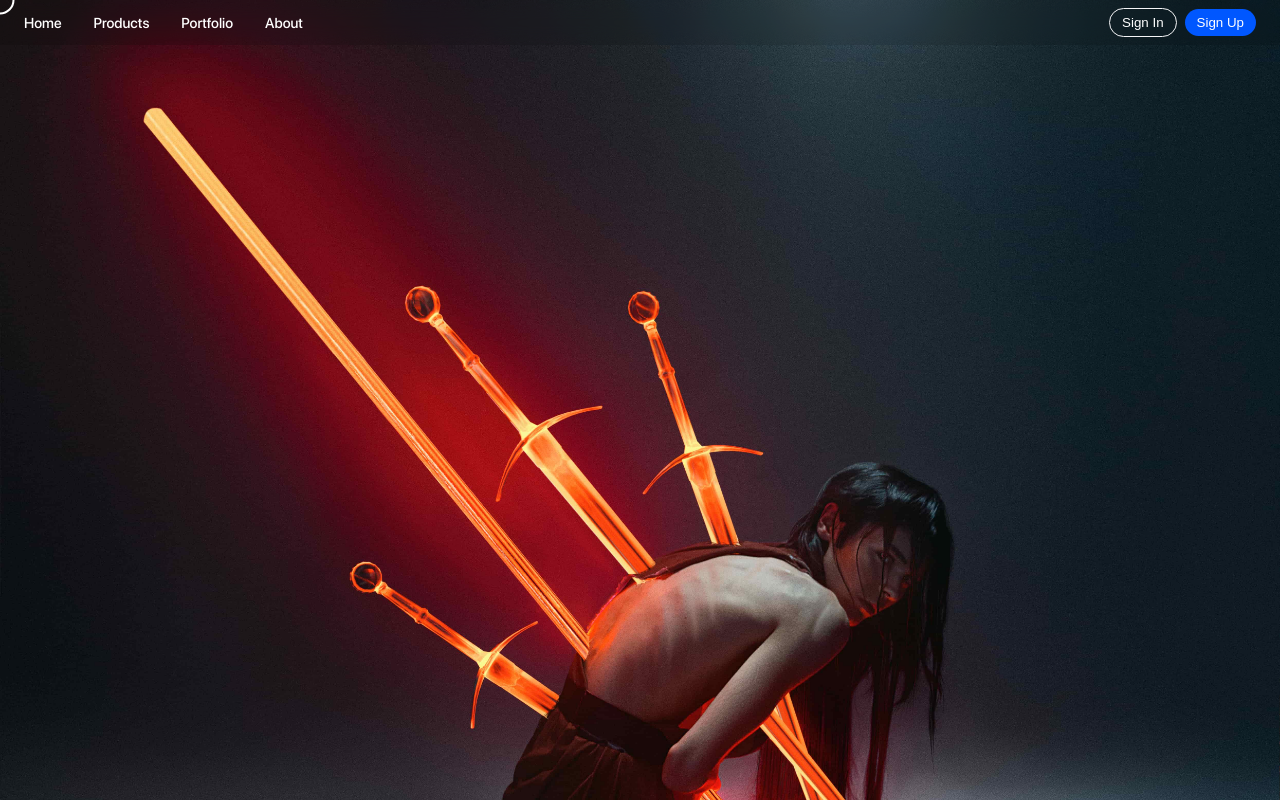
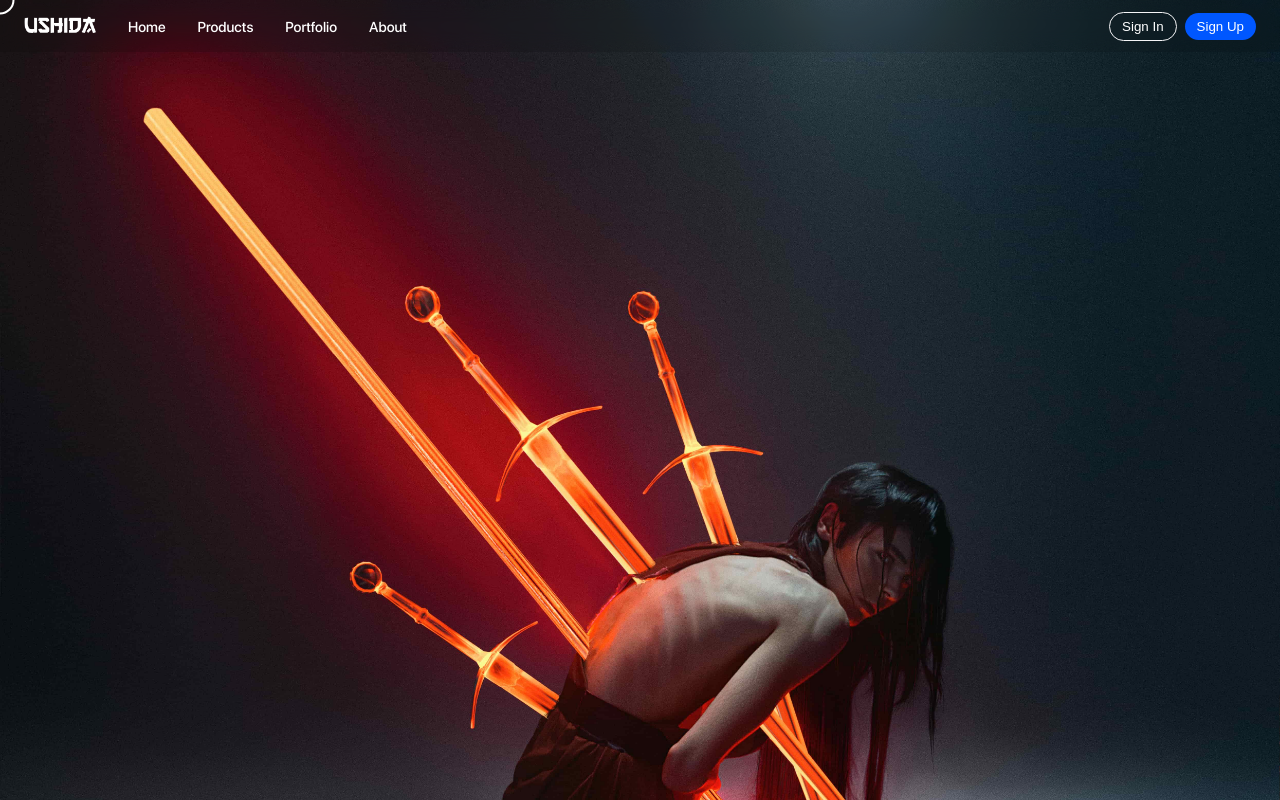
Before and after one commit to 10k20/ushida-app, a React (Create React App) app in the folder webapp/: page / in a window 1280 px wide. Shown: the top 800 px of the page. Built offline with nearby package versions, Linux system fonts and the light colour scheme.

Commit message:
update header layout

```diff
--- a/webapp/src/Components/Ball/Ball.js
+++ b/webapp/src/Components/Ball/Ball.js
@@ -1,5 +1,5 @@
 import {React, useEffect } from 'react'
-import {TweenLite, TweenMax, Power2, gsap } from 'gsap';
+import {Power2, gsap } from 'gsap';
 import './Ball.scss';
 
 const Ball = () => {
@@ -106,7 +106,7 @@ const Ball = () => {
     }
 
     return (
-        <ball className="ball"></ball>
+        <div className="ball"></div>
     )
 }
 export default Ball
--- a/webapp/src/Components/Header/Header.js
+++ b/webapp/src/Components/Header/Header.js
@@ -1,5 +1,6 @@
 import React, { useState, useEffect } from 'react';
 import { Link } from 'react-router-dom';
+import Logo from './../../Assets/images/logo/logo_ushida.png'
 import './Header.scss';
 
 function Header(props) {
@@ -16,6 +17,9 @@ function Header(props) {
         <header>
             <div className='header-wrapper'>
                     <div className='header-navigation'>
+                        <Link to='/' className='header-link'>
+                            <img src={Logo} alt="Logo" className="header-logo"/>
+                        </Link>
                         <Link to='/' className='header-link'>
                             <span>Home</span>
                         </Link>
--- a/webapp/src/Components/Header/Header.scss
+++ b/webapp/src/Components/Header/Header.scss
@@ -22,6 +22,9 @@ header {
             display: flex;
             .header-link {
                 margin-left: 2rem;
+                .header-logo {
+                    height: 36px;
+                }
                 span {
                     color: #fff;
                 }
```
Also changed, not shown: webapp/src/Assets/images/logo/logo_ushida.png (added).
